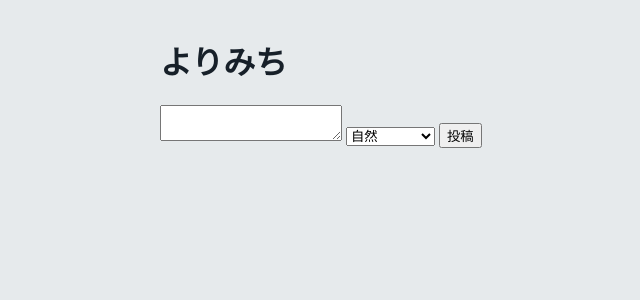
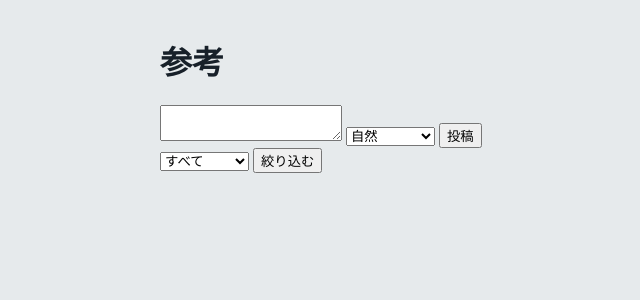
Before and after one commit to oyuto0123-boop/sns-practice, a Flask app: page / in a window 1280 px wide. Shown: the top 300 px of the page, without its empty margins (160-800 px from the left). Run offline with Flask 2, Linux system fonts and the light colour scheme; data that the repository does not hold is empty.

Commit message:
サンプルアプリの構成に合わせてフォルダを再編、絞り込みフォーム追加

```diff
--- a/templates/index.html
+++ b/SNSApp/templates/index.html
@@ -2,11 +2,11 @@
 <html lang="ja">
 <head>
 	<meta charset="utf-8">
-	<title>よりみち</title>
+	<title>参考</title>
 	<link rel="stylesheet" href="{{ url_for('static', filename='style.css') }}">
 </head>
 <body>
-	<h1>よりみち</h1>
+	<h1>参考</h1>
 	<form action="/" method="post">
 		<textarea name="body" maxlength="140"></textarea>
 		<select name="category">
@@ -18,6 +18,17 @@
 		</select>
 		<button type="submit">投稿</button>
 
+	</form>
+	<form action="/" method="get">
+		<select name="category">
+			<option value="">すべて</option>
+			<option value="自然">自然</option>
+			<option value="スポーツ">スポーツ</option>
+			<option value="読書">読書</option>
+			<option value="ガジェット">ガジェット</option>
+			<option value="その他">その他</option>
+		</select>
+		<button type="submit">絞り込む</button>
 	</form>
 
 {% for post in posts %}
```
Also changed, not shown: docker-compose.yml (+6 -4 lines), Docker/MySQL/init.sql (renamed from init/01_create_posts.sql), SNSApp/app.py (renamed from app.py), SNSApp/static/style.css (renamed from static/style.css), 4 other files.
